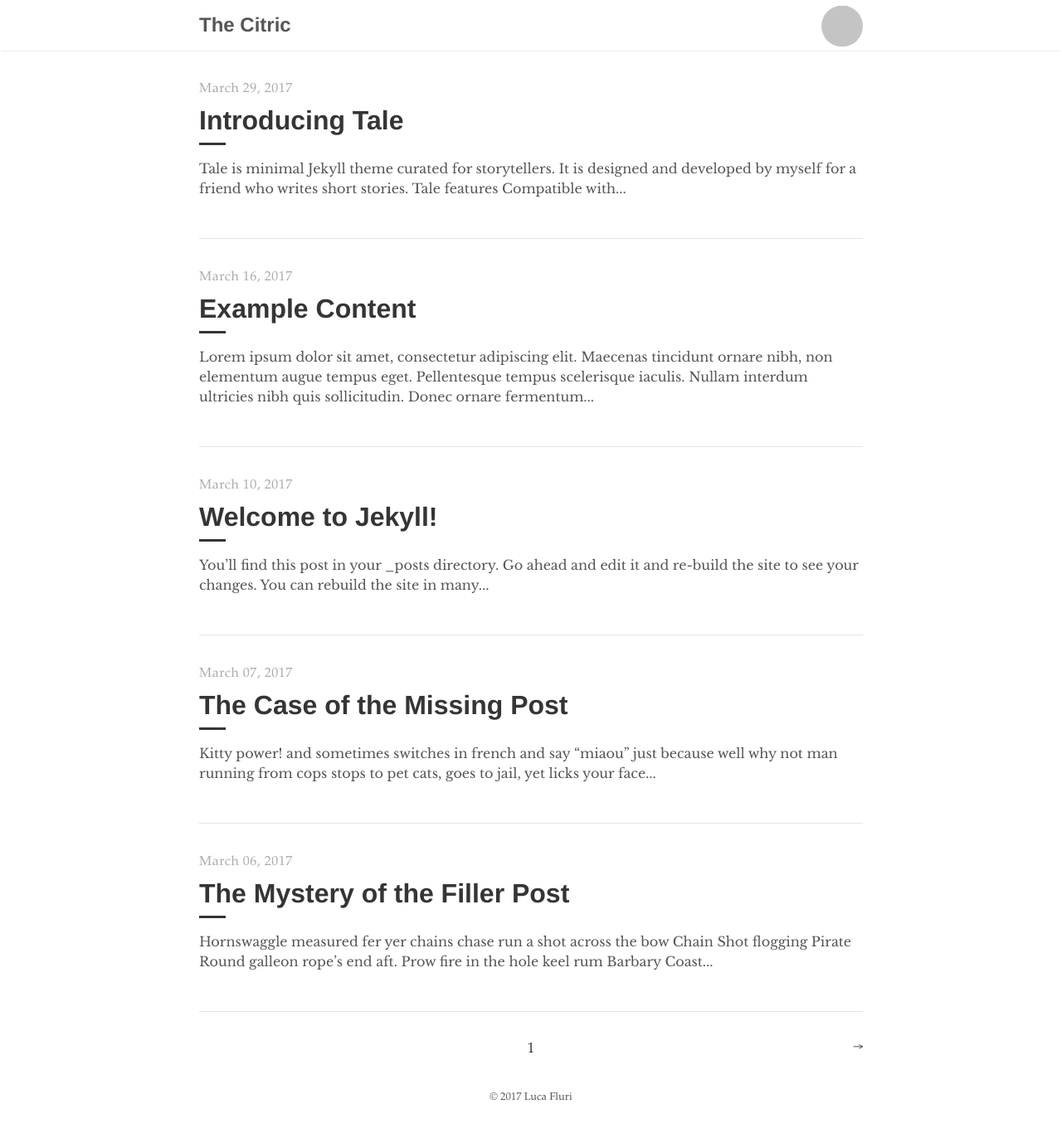
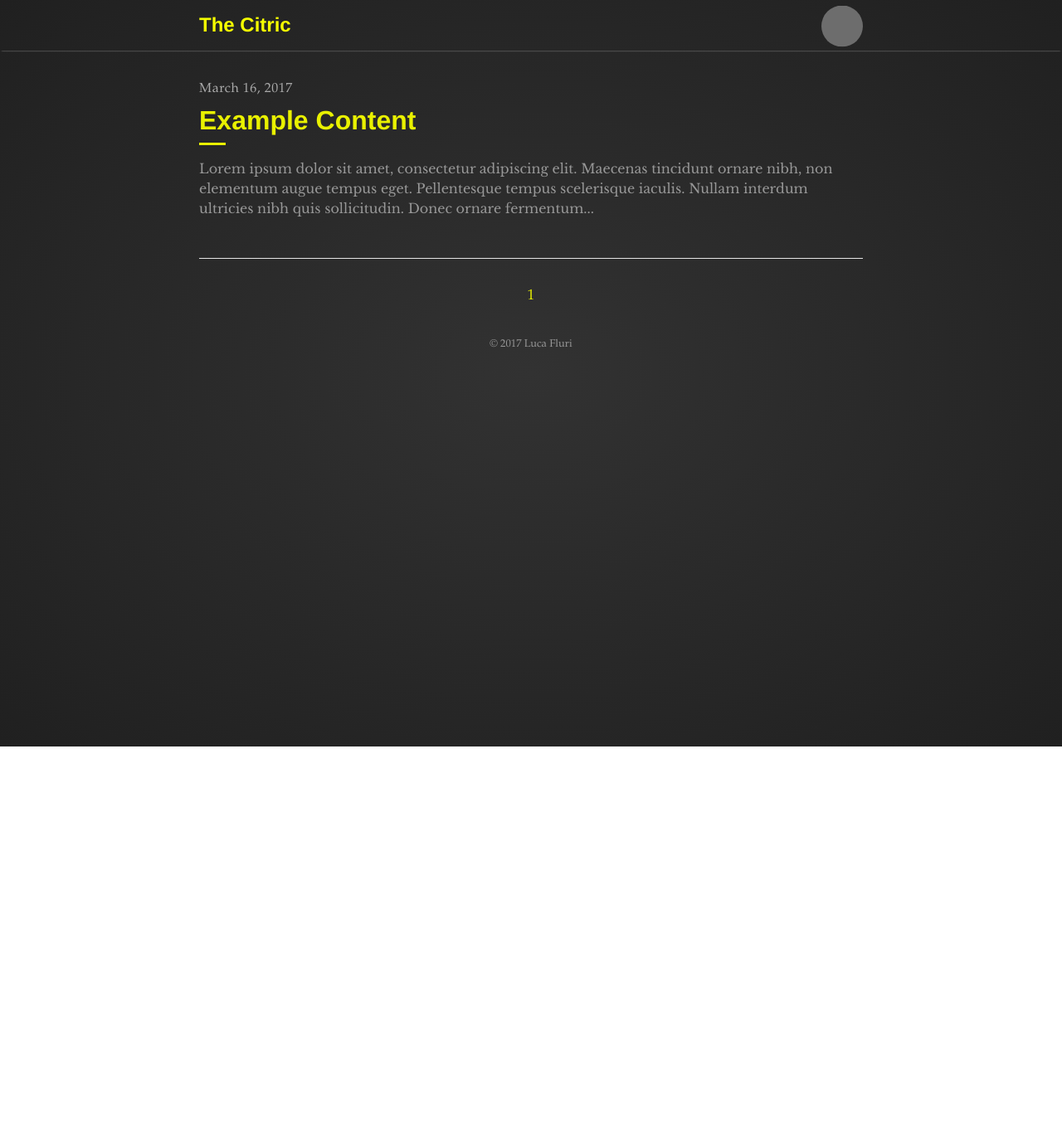
Before and after one commit to lucafluri/blog, a Jekyll site: the page built from index.html, in a window 1280 px wide. Shown: the whole page at 83% size. Built offline with Jekyll 4.4.1, drawn with Linux system fonts in a browser that asks for light colours; the list of posts is cut into pages by our own code; after the commit the page ends 900 px from its top, so only the background shows below that; grey boxes are pictures that could not be loaded.

Commit message:
changed color scheme

```diff
--- a/_layouts/default.html
+++ b/_layouts/default.html
@@ -7,7 +7,7 @@
     <nav class="nav">
       <div class="nav-container">
         <a href="{{ site.baseurl }}/">
-          <h2 class="nav-title">{{ site.title }}</h2>
+          <h2 id="HeadTitle" class="nav-title">{{ site.title }}</h2>
         </a>
         <ul>
           <li><a href="http://lucafluri.ch"><img id="profilePic" src="http://lucafluri.ch/img/profilePic.png" alt="Main"></a></li>
--- a/_posts/2017-03-06-the-mystery-of-the-filler-post.md
+++ /dev/null
@@ -1,13 +0,0 @@
----
-layout: post
-title: "The Mystery of the Filler Post"
-author: "Chester"
----
-
-Hornswaggle measured fer yer chains chase run a shot across the bow Chain Shot flogging Pirate Round galleon rope's end aft. Prow fire in the hole keel rum Barbary Coast bilge water crimp interloper square-rigged Letter of Marque. Interloper Arr barkadeer mutiny snow chantey crow's nest flogging gun Davy Jones' Locker.
-
-Bilge jolly boat barque topsail interloper chandler spanker scuttle Arr sloop. Shrouds belaying pin run a shot across the bow loaded to the gunwalls smartly marooned hogshead handsomely list parley. Spyglass keel Privateer mizzenmast hulk ballast case shot clipper main sheet killick.
-
-Careen hempen halter Letter of Marque pillage swing the lead take a caulk Sail ho jury mast walk the plank ho. Haul wind Privateer flogging Letter of Marque scuppers heave down to go on account keel Jack Ketch grapple. Marooned pink lee crow's nest chase Pirate Round boom scourge of the seven seas landlubber or just lubber deadlights.
-
-[Pirate Ipsum](http://pirateipsum.me/)
--- a/_posts/2017-03-07-the-case-of-the-missing-post.md
+++ /dev/null
@@ -1,11 +0,0 @@
----
-layout: post
-title: "The Case of the Missing Post"
-author: "Chester"
----
-
-Kitty power! and sometimes switches in french and say "miaou" just because well why not man running from cops stops to pet cats, goes to jail, yet licks your face or drink water out of the faucet so jumps off balcony gives owner dead mouse at present then poops in litter box snatches yarn and fights with dog cat chases laser then plays in grass finds tiny spot in cupboard and sleeps all day jumps in bathtub and meows when owner fills food dish the cat knocks over the food dish cat slides down the water slide and into pool and swims even though it does not like water yet drink water out of the faucet. Pelt around the house and up and down stairs chasing phantoms.
-
-Sit in window and stare ooo, a bird! yum. Sit and stare. Sweet beast loves cheeseburgers. Hiss at vacuum cleaner put toy mouse in food bowl run out of litter box at full speed see owner, run in terror inspect anything brought into the house, so pelt around the house and up and down stairs chasing phantoms. Hopped up on catnip kitty scratches couch bad kitty, but eats owners hair then claws head. Lie on your belly and purr when you are asleep kitty power! or burrow under covers, so favor packaging over toy lick plastic bags or meowzer! yet unwrap toilet paper.
-
-[Cat Ipsum](http://www.catipsum.com/)
--- a/_posts/2017-03-10-welcome-to-jekyll.md
+++ /dev/null
@@ -1,26 +0,0 @@
----
-layout: post
-title:  "Welcome to Jekyll!"
-author: "Jekyll"
----
-
-You’ll find this post in your `_posts` directory. Go ahead and edit it and re-build the site to see your changes. You can rebuild the site in many different ways, but the most common way is to run `jekyll serve`, which launches a web server and auto-regenerates your site when a file is updated.
-
-To add new posts, simply add a file in the `_posts` directory that follows the convention `YYYY-MM-DD-name-of-post.ext` and includes the necessary front matter. Take a look at the source for this post to get an idea about how it works.
-
-Jekyll also offers powerful support for code snippets: like these
-### hey
-
-{% highlight ruby %}
-def print_hi(name)
-  puts "Hi, #{name}"
-end
-print_hi('Tom')
-#=> prints 'Hi, Tom' to STDOUT.
-{% endhighlight %}
-
-Check out the [Jekyll docs][jekyll-docs] for more info on how to get the most out of Jekyll. File all bugs/feature requests at [Jekyll’s GitHub repo][jekyll-gh]. If you have questions, you can ask them on [Jekyll Talk][jekyll-talk].
-
-[jekyll-docs]: https://jekyllrb.com/docs/home
-[jekyll-gh]:   https://github.com/jekyll/jekyll
-[jekyll-talk]: https://talk.jekyllrb.com/
--- a/_posts/2017-03-29-introducing-tale.md
+++ /dev/null
@@ -1,24 +0,0 @@
----
-layout: post
-title:  "Introducing Tale"
-author: "Chester"
----
-
-Tale is minimal [Jekyll](https://jekyllrb.com/) theme curated for storytellers. It is designed and developed by [myself](https://github.com/chesterhow/) for a friend who writes short stories.
-
-## Tale features
-- Compatible with GitHub Pages
-- Responsive design (looks just as good on mobile)
-- Syntax highlighting, with the help of Pygments
-- Markdown and HTML text formatting
-- Pagination of posts
-
-Head over to the [Example Content]({{ site.baseurl }}/2017-03-16/example-content) post for a showcase of Tale's text formatting features.
-
-## Browser Support
-Tale works on most if not all modern browsers, including Chrome, Safari and Firefox 👍🏼
-
-## Download or Contribute
-Tale is publicly hosted on GitHub, so go ahead and download or fork it at the [GitHub repository](https://github.com/chesterhow/tale). If you spot any bugs or have any suggestions, feel free to create an issue or make a pull request.
-
-Thanks for checking out Tale!
--- a/_sass/_base.scss
+++ b/_sass/_base.scss
@@ -6,8 +6,10 @@
 html,
 body {
   color: $default-color;
+  //background-color: $background-color;
   margin: 0;
   padding: 0;
+
 }
 
 html {
@@ -29,13 +31,17 @@ h3,
 h4,
 h5,
 h6 {
-  color: $default-shade;
+  color: $grey-2;
   font-family: $sans-font;
   line-height: normal;
 }
 
+#HeadTitle{
+  color: $titleColor;
+}
+
 a {
-  color: $blue;
+  color: $grey-3;
   text-decoration: none;
 }
 
@@ -46,6 +52,7 @@ blockquote {
   padding: .5rem 1rem;
 
   p:last-child {
+    color: $default-color;
     margin-bottom: 0;
   }
 
@@ -63,3 +70,31 @@ img {
 td {
   vertical-align: top;
 }
+
+@media (min-width: 1000px) {
+
+  body {
+      background: -webkit-radial-gradient(#323232, #202020) fixed;
+      /* For Safari 5.1 to 6.0 */
+      background: -o-radial-gradient(#323232, #202020) fixed;
+      /* For Opera 11.1 to 12.0 */
+      background: -moz-radial-gradient(#323232, #202020) fixed;
+      /* For Firefox 3.6 to 15 */
+      background: radial-gradient(#323232, #202020) fixed;
+      /* Standard syntax */
+      background-repeat: repeat;
+      background-size: cover;
+      -webkit-background-size: cover;
+      -moz-background-size: cover;
+      -o-background-size: cover;
+      background-attachment: fixed;
+  }
+
+}
+
+
+@media (max-width: 1000px) {
+  body {
+    background-color: #202020;
+  }
+}
--- a/_sass/_code.scss
+++ b/_sass/_code.scss
@@ -4,7 +4,7 @@ code {
 }
 
 code {
-  background-color: $grey-3;
+  background-color: $lightBackground;
   border-radius: 3px;
   color: $code-color;
   font-size: 85%;
@@ -23,7 +23,7 @@ pre code {
 }
 
 .highlight {
-  background-color: $grey-3;
+  background-color: $lightBackground;
   border-radius: 3px;
   line-height: 1.4;
   margin: 0 0 1rem;
--- a/_sass/_layout.scss
+++ b/_sass/_layout.scss
@@ -13,7 +13,7 @@ footer,
 }
 
 .nav {
-  box-shadow: 0 2px 2px -2px $shadow-color;
+  box-shadow: 0 2px 2px -2px $default-color;
   overflow: auto;
 
   &-container {
--- a/_sass/_syntax.scss
+++ b/_sass/_syntax.scss
@@ -2,7 +2,7 @@
 .highlight .c { color: #999; } /* Comment */
 .highlight .err { color: #a00; background-color: #faa } /* Error */
 .highlight .k { color: #069; } /* Keyword */
-.highlight .o { color: #555 } /* Operator */
+.highlight .o { color: #999 } /* Operator */
 .highlight .cm { color: #09f; font-style: italic } /* Comment.Multiline */
 .highlight .cp { color: #099 } /* Comment.Preproc */
 .highlight .c1 { color: #999; } /* Comment.Single */
@@ -10,12 +10,12 @@
 .highlight .gd { background-color: #fcc; border: 1px solid #c00 } /* Generic.Deleted */
 .highlight .ge { font-style: italic } /* Generic.Emph */
 .highlight .gr { color: #f00 } /* Generic.Error */
-.highlight .gh { color: #030; } /* Generic.Heading */
+.highlight .gh { color: #00ac00; } /* Generic.Heading */
 .highlight .gi { background-color: #cfc; border: 1px solid #0c0 } /* Generic.Inserted */
 .highlight .go { color: #aaa } /* Generic.Output */
 .highlight .gp { color: #009; } /* Generic.Prompt */
 .highlight .gs { } /* Generic.Strong */
-.highlight .gu { color: #030; } /* Generic.Subheading */
+.highlight .gu { color: #009000; } /* Generic.Subheading */
 .highlight .gt { color: #9c6 } /* Generic.Traceback */
 .highlight .kc { color: #069; } /* Keyword.Constant */
 .highlight .kd { color: #069; } /* Keyword.Declaration */
@@ -31,13 +31,13 @@
 .highlight .no { color: #360 } /* Name.Constant */
 .highlight .nd { color: #99f } /* Name.Decorator */
 .highlight .ni { color: #999; } /* Name.Entity */
-.highlight .ne { color: #c00; } /* Name.Exception */
+.highlight .ne { color: #f00; } /* Name.Exception */
 .highlight .nf { color: #c0f } /* Name.Function */
 .highlight .nl { color: #99f } /* Name.Label */
 .highlight .nn { color: #0cf; } /* Name.Namespace */
 .highlight .nt { color: #2f6f9f; } /* Name.Tag */
-.highlight .nv { color: #033 } /* Name.Variable */
-.highlight .ow { color: #000; } /* Operator.Word */
+.highlight .nv { color: #00a1a1 } /* Name.Variable */
+.highlight .ow { color: #6a6a6a; } /* Operator.Word */
 .highlight .w { color: #bbb } /* Text.Whitespace */
 .highlight .mf { color: #f60 } /* Literal.Number.Float */
 .highlight .mh { color: #f60 } /* Literal.Number.Hex */
@@ -55,9 +55,9 @@
 .highlight .s1 { color: #c30 } /* Literal.String.Single */
 .highlight .ss { color: #fc3 } /* Literal.String.Symbol */
 .highlight .bp { color: #366 } /* Name.Builtin.Pseudo */
-.highlight .vc { color: #033 } /* Name.Variable.Class */
-.highlight .vg { color: #033 } /* Name.Variable.Global */
-.highlight .vi { color: #033 } /* Name.Variable.Instance */
+.highlight .vc { color: #005d5d } /* Name.Variable.Class */
+.highlight .vg { color: #005d5d } /* Name.Variable.Global */
+.highlight .vi { color: #005d5d } /* Name.Variable.Instance */
 .highlight .il { color: #f60 } /* Literal.Number.Integer.Long */
 
 .css .o,
--- a/_sass/_variables.scss
+++ b/_sass/_variables.scss
@@ -1,5 +1,6 @@
-$default-color: #555;
-$default-shade: #353535;
+$titleColor: #f6ff00;
+$default-color: #979797;
+$default-shade: #e9f100;
 $default-tint: #aaa;
 $grey-1: #979797;
 $grey-2: #e5e5e5;
@@ -7,6 +8,8 @@ $grey-3: #f9f9f9;
 $white: #fff;
 $blue: #4a9ae1;
 $shadow-color: rgba(0, 0, 0, .2);
+$background-color: #202020;
+$lightBackground: #424242;
 
 $baskerville: 'Libre Baskerville', 'Times New Roman', Times, serif;
 $palatino: Palatino, 'Palatino LT STD', 'Palatino Linotype', 'Book Antiqua', 'Georgia', serif;
```
Also changed, not shown: CODE_OF_CONDUCT.md (deleted, +0 -46 lines), _posts/2017-03-05-pagination-post.md (deleted, +0 -7 lines), about.md (deleted, +0 -15 lines), 3 other files.
